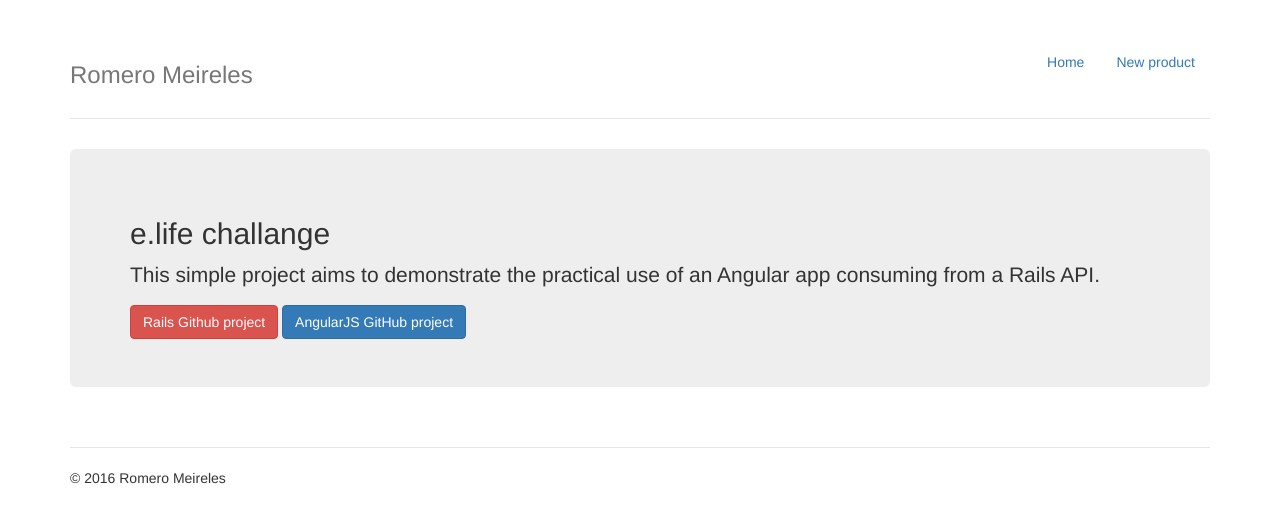
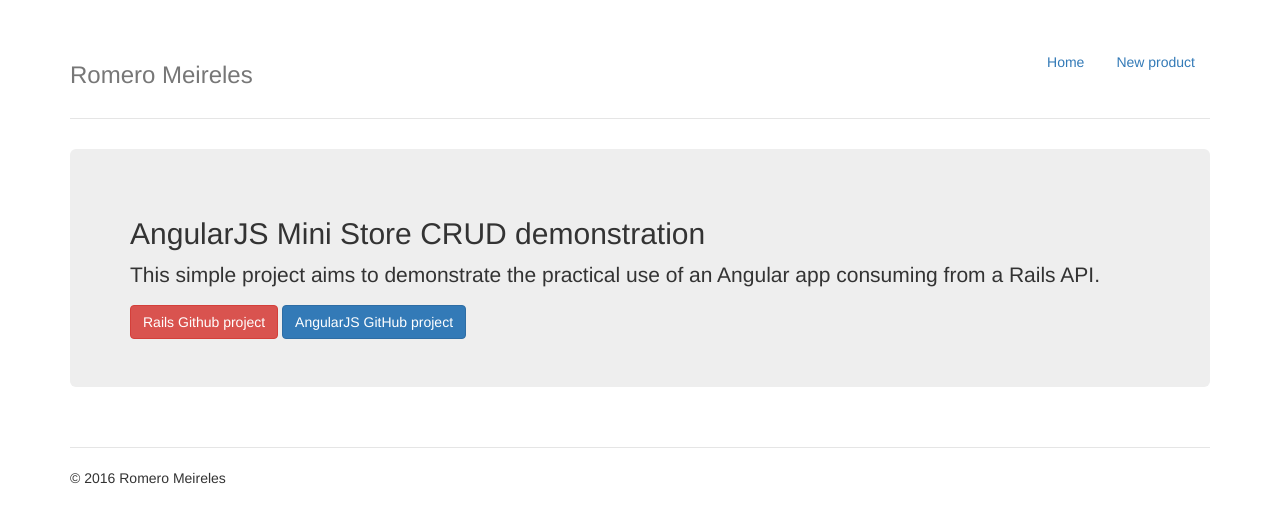
Before and after one commit to romerobrjp/ministore-client, a website: page index.html in a window 1280 px wide. Drawn offline with Linux system fonts and the light colour scheme; no server answers.

Commit message:
title adjustment

```diff
--- a/index.html
+++ b/index.html
@@ -55,7 +55,7 @@
     </div>
 
     <div class="jumbotron">
-      <h2>e.life challange</h2>
+      <h2>AngularJS Mini Store CRUD demonstration</h2>
       <p class="lead">This simple project aims to demonstrate the practical use of an Angular app consuming from a Rails API.</p>
       <a class="btn btn-danger" href="https://github.com/romeromfm/ministore-rails-api" role="button" target="_blank">Rails Github project</a>
       <a class="btn btn-primary" href="https://github.com/romeromfm/ministore-client" role="button" target="_blank">AngularJS GitHub project</a>
```
